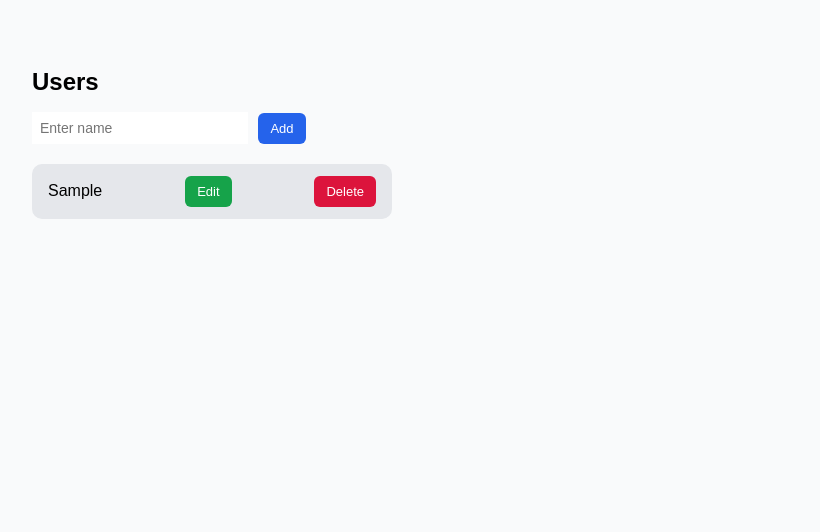
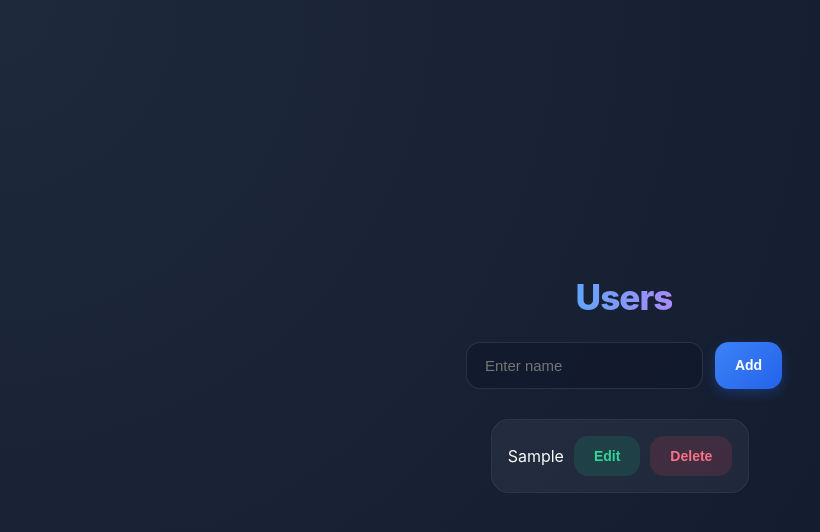
Before and after one commit to RizzWan-Codes/learning-frontend, a plain HTML site: page Day 5 - More Complex Things/ls_edit.html in a window 1280 px wide. Both pictures are taken after typing "Sample" into the empty fields and a click on the button "Add". Shown: the whole page, without its empty margins (16-836 px from the left). Drawn offline with Linux system fonts and the light colour scheme.

Commit message:
Enhance CSS styles for user interface
Updated CSS styles for improved layout and design.

```diff
--- a/Day 5 - More Complex Things/ls_edit.html
+++ b/Day 5 - More Complex Things/ls_edit.html
@@ -1,3 +1,4 @@
+<!--Lets make this a completely mind blown website with touch of CSS-->
 <!DOCTYPE html>
 <html lang="en">
 <head>
@@ -5,90 +6,152 @@
     <title>Users App</title>
 
     <style>
+        * {
+    box-sizing: border-box;
+    margin: 0;
+    padding: 0;
+}
+
 body {
-            font-family: Arial, sans-serif;
+    font-family: 'Inter', system-ui, -apple-system, sans-serif;
+    height: 100vh;
+    display: flex;
+    justify-content: center;
+    align-items: center;
+    background: radial-gradient(circle at top left, #1e293b, #0f172a);
+    flex-direction: column;
+    color: #f8fafc;
+    overflow: hidden;
+}
+
+.container {
+    position: relative;
+    width: 100%;
+    max-width: 450px;
     padding: 40px;
-            background: #f9fafb;
+    background: rgba(255, 255, 255, 0.03);
+    backdrop-filter: blur(20px);
+    border: 1px solid rgba(255, 255, 255, 0.1);
+    border-radius: 32px;
+    box-shadow: 0 25px 50px -12px rgba(0, 0, 0, 0.5);
 }
 
 h2 {
-            margin-bottom: 16px;
+    font-size: 2.2rem;
+    font-weight: 800;
+    text-align: center;
+    margin-bottom: 24px;
+    background: linear-gradient(to right, #60a5fa, #a78bfa);
+    -webkit-background-clip: text;
+    -webkit-text-fill-color: transparent;
+    letter-spacing: -1px;
 }
 
 .controls {
-            margin-bottom: 20px;
+    display: flex;
+    gap: 12px;
+    margin-bottom: 30px;
 }
 
 input {
-            padding: 8px;
-            font-size: 14px;
-            width: 200px;
-            border: none;
+    flex: 1;
+    background: rgba(15, 23, 42, 0.6);
+    border: 1px solid rgba(255, 255, 255, 0.1);
+    border-radius: 14px;
+    padding: 14px 18px;
+    color: white;
+    font-size: 15px;
+    transition: all 0.3s cubic-bezier(0.4, 0, 0.2, 1);
+    outline: none;
+}
+
+input:focus {
+    background: rgba(15, 23, 42, 0.8);
+    border-color: #3b82f6;
+    box-shadow: 0 0 0 4px rgba(59, 130, 246, 0.2);
 }
 
 button {
-            padding: 8px 12px;
-            margin-left: 6px;
+    padding: 12px 20px;
+    border: none;
+    border-radius: 14px;
+    font-weight: 600;
+    font-size: 14px;
     cursor: pointer;
-            border: none;
-            border-radius: 6px;
-            font-size: 13px;
+    transition: all 0.2s ease;
+    display: flex;
+    align-items: center;
+    justify-content: center;
+}
+
+button:active {
+    transform: scale(0.95);
 }
 
 .add {
-            background: #2563eb;
+    background: linear-gradient(135deg, #3b82f6, #2563eb);
     color: white;
+    box-shadow: 0 4px 12px rgba(37, 99, 235, 0.3);
 }
 
-        .edit {
-            background: #16a34a;
-            color: white;
-        }
-
-        .save {
-            background: #4b00c5;
-            color: white;
-        }
-
-        .cancel {
-            background: #ff0000;
-            color: rgb(255, 255, 255);
-        }
-
-        .delete {
-            background: crimson;
-            color: white;
+.add:hover {
+    box-shadow: 0 6px 20px rgba(37, 99, 235, 0.4);
+    filter: brightness(1.1);
 }
 
 ul {
     list-style: none;
-            padding: 0;
-            width: 360px;
-            margin-top: 20px;
+    max-height: 400px;
+    overflow-y: auto;
+    padding-right: 8px;
+}
+
+ul::-webkit-scrollbar {
+    width: 5px;
+}
+
+ul::-webkit-scrollbar-thumb {
+    background: rgba(255, 255, 255, 0.1);
+    border-radius: 10px;
 }
 
 li {
     display: flex;
     justify-content: space-between;
     align-items: center;
-            padding: 12px 16px;
-            margin-bottom: 10px;
-            background: #e5e7eb;
-            border-radius: 10px;
-            gap: 8px;
+    padding: 16px;
+    margin-bottom: 12px;
+    background: rgba(255, 255, 255, 0.05);
+    border: 1px solid rgba(255, 255, 255, 0.05);
+    border-radius: 18px;
+    gap: 10px;
+    animation: slideIn 0.4s cubic-bezier(0.175, 0.885, 0.32, 1.275);
 }
 
-        .item-text {
-            flex: 1;
+@keyframes slideIn {
+    from { opacity: 0; transform: translateY(20px) scale(0.95); }
+    to { opacity: 1; transform: translateY(0) scale(1); }
 }
 
-        .edit-input{
-            background-color: white;
+.edit { background: rgba(16, 185, 129, 0.15); color: #34d399; }
+.edit:hover { background: #10b981; color: white; }
+
+.delete { background: rgba(244, 63, 94, 0.15); color: #fb7185; }
+.delete:hover { background: #f43f5e; color: white; }
+
+.save { background: #6366f1; color: white; }
+.cancel { background: #64748b; color: white; }
+
+.edit-input {
+    background: white !important;
+    color: #0f172a !important;
 }
 
 #empty {
-            margin-top: 16px;
-            color: gray;
+    text-align: center;
+    margin-top: 20px;
+    color: #64748b;
+    font-size: 14px;
     font-style: italic;
 }
     </style>
```
Lines whose indentation alone changed are shown as unchanged.
